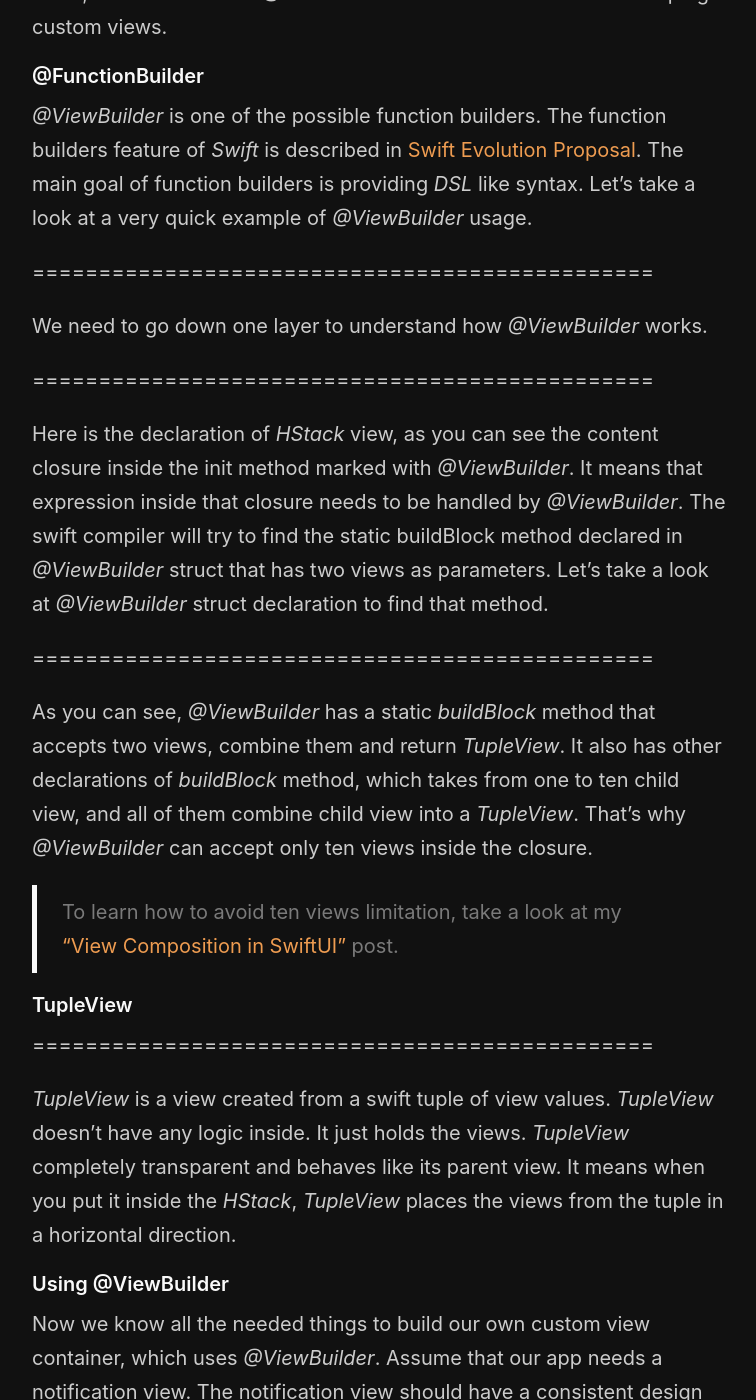
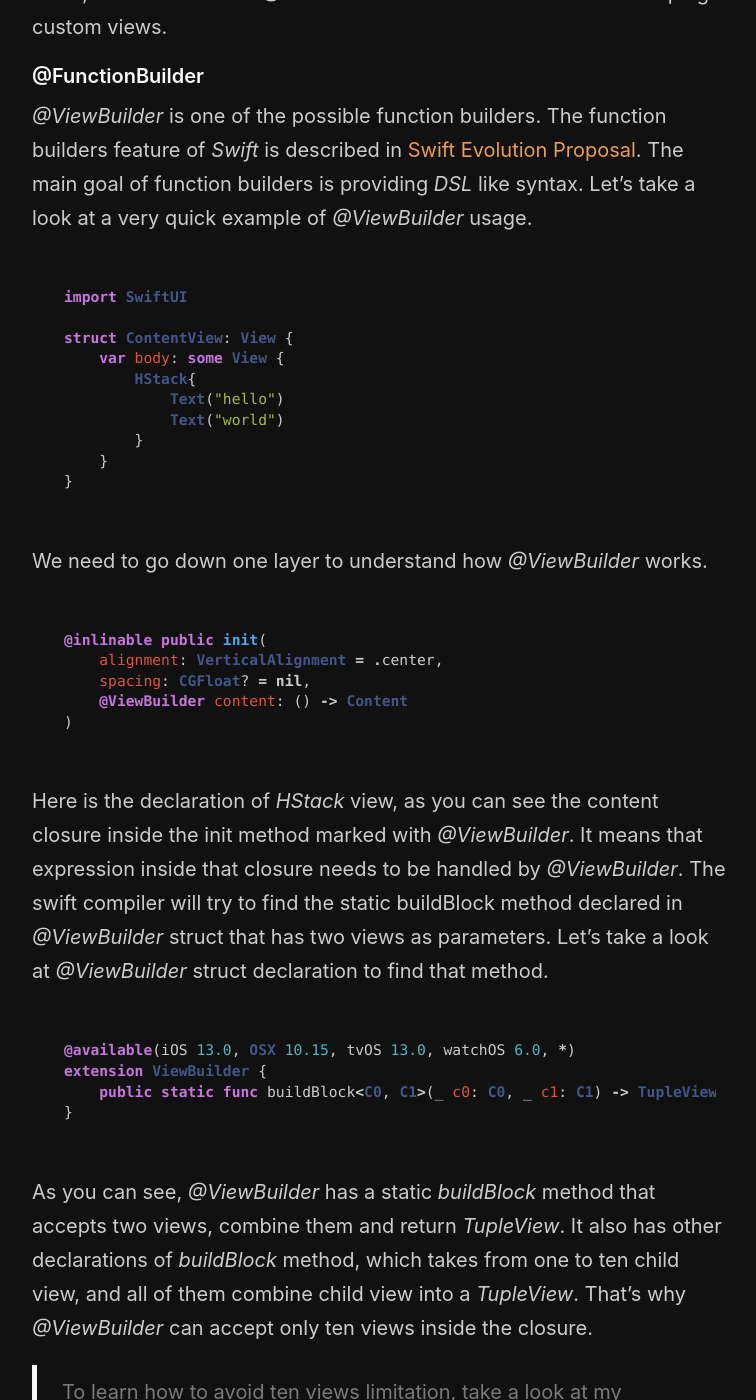
Before and after one commit to mecid/mecid.github.io, a Jekyll site: the page built from _posts/2019-12-18-the-power-of-viewbuilder-in-swiftui.md, in a window 1280 px wide and 1400 px high, scrolled down 402 px. Shown: the whole window, without its empty margins (258-1014 px from the left). Built offline with Jekyll 4.4.1, drawn with Linux system fonts in a browser that asks for light colours; some of the changed text lies outside the part shown.

Commit message:
Update 2019-12-18-the-power-of-viewbuilder-in-swiftui.md

````diff
--- a/_posts/2019-12-18-the-power-of-viewbuilder-in-swiftui.md
+++ b/_posts/2019-12-18-the-power-of-viewbuilder-in-swiftui.md
@@ -9,33 +9,112 @@ Last week we started a series of posts about developing interactive components u
 #### @FunctionBuilder
 *@ViewBuilder* is one of the possible function builders. The function builders feature of *Swift* is described in [Swift Evolution Proposal](https://github.com/apple/swift-evolution/blob/9992cf3c11c2d5e0ea20bee98657d93902d5b174/proposals/XXXX-function-builders.md). The main goal of function builders is providing *DSL* like syntax. Let's take a look at a very quick example of *@ViewBuilder* usage.
 
-===============================================
+```swift
+import SwiftUI
+
+struct ContentView: View {
+    var body: some View {
+        HStack{
+            Text("hello")
+            Text("world")
+        }
+    }
+}
+```
 
 We need to go down one layer to understand how *@ViewBuilder* works.
 
-===============================================
+```swift
+@inlinable public init(
+    alignment: VerticalAlignment = .center,
+    spacing: CGFloat? = nil,
+    @ViewBuilder content: () -> Content
+)
+```
 
 Here is the declaration of *HStack* view, as you can see the content closure inside the init method marked with *@ViewBuilder*. It means that expression inside that closure needs to be handled by *@ViewBuilder*. The swift compiler will try to find the static buildBlock method declared in *@ViewBuilder* struct that has two views as parameters. Let's take a look at *@ViewBuilder* struct declaration to find that method.
 
-===============================================
+```swift
+@available(iOS 13.0, OSX 10.15, tvOS 13.0, watchOS 6.0, *)
+extension ViewBuilder {
+    public static func buildBlock<C0, C1>(_ c0: C0, _ c1: C1) -> TupleView<(C0, C1)> where C0 : View, C1 : View
+}
+```
 
 As you can see, *@ViewBuilder* has a static *buildBlock* method that accepts two views, combine them and return *TupleView*. It also has other declarations of *buildBlock* method, which takes from one to ten child view, and all of them combine child view into a *TupleView*. That's why *@ViewBuilder* can accept only ten views inside the closure.
 
 > To learn how to avoid ten views limitation, take a look at my ["View Composition in SwiftUI"](/2019/10/30/view-composition-in-swiftui/) post.
 
 #### TupleView
-===============================================
+```swift
+import SwiftUI
+
+struct ContentView: View {
+    var body: some View {
+        HStack{
+            Text("hello")
+            Text("world")
+        }
+    }
+}
+
+print(Mirror(reflecting: ContentView().body))
+// Mirror for HStack<TupleView<(Text, Text)>>
+```
 
 *TupleView* is a view created from a swift tuple of view values. *TupleView* doesn't have any logic inside. It just holds the views. *TupleView* completely transparent and behaves like its parent view. It means when you put it inside the *HStack*, *TupleView* places the views from the tuple in a horizontal direction.
 
 #### Using @ViewBuilder
 Now we know all the needed things to build our own custom view container, which uses *@ViewBuilder*. Assume that our app needs a notification view. The notification view should have a consistent design and appear from the top of the screen, but content can be various. It is a perfect use case for *@ViewBuilder*. Let's see how we can utilize it.
 
-===============================================
+```swift
+import SwiftUI
+
+struct NotificationView<Content: View>: View {
+    let content: Content
+
+    init(@ViewBuilder content: () -> Content) {
+        self.content = content()
+    }
+
+    var body: some View {
+        content
+            .padding()
+            .background(Color(.tertiarySystemBackground))
+            .cornerRadius(16)
+            .transition(.move(edge: .top))
+            .animation(.spring())
+    }
+}
+```
 
 As you can see, we use *@ViewBuilder* to mark our content closure. It gives us the opportunity to use *NotificationView* in the same way as *VStack* or *HStack*. Here is the example of using *NotificationView*.
 
-===============================================
+```swift
+import SwiftUI
+
+struct ContentView: View {
+    @State private var notificationShown = false
+
+    var body: some View {
+        VStack {
+            if self.notificationShown {
+                NotificationView {
+                    Text("notification")
+                }
+            }
+
+            Spacer()
+
+            Button("toggle") {
+                self.notificationShown.toggle()
+            }
+
+            Spacer()
+        }
+    }
+}
+```
 
 We also used the ability to build custom views via *@ViewBuilder* during the last post, where we made the *BottomSheetView* in *SwiftUI*.
 
````
